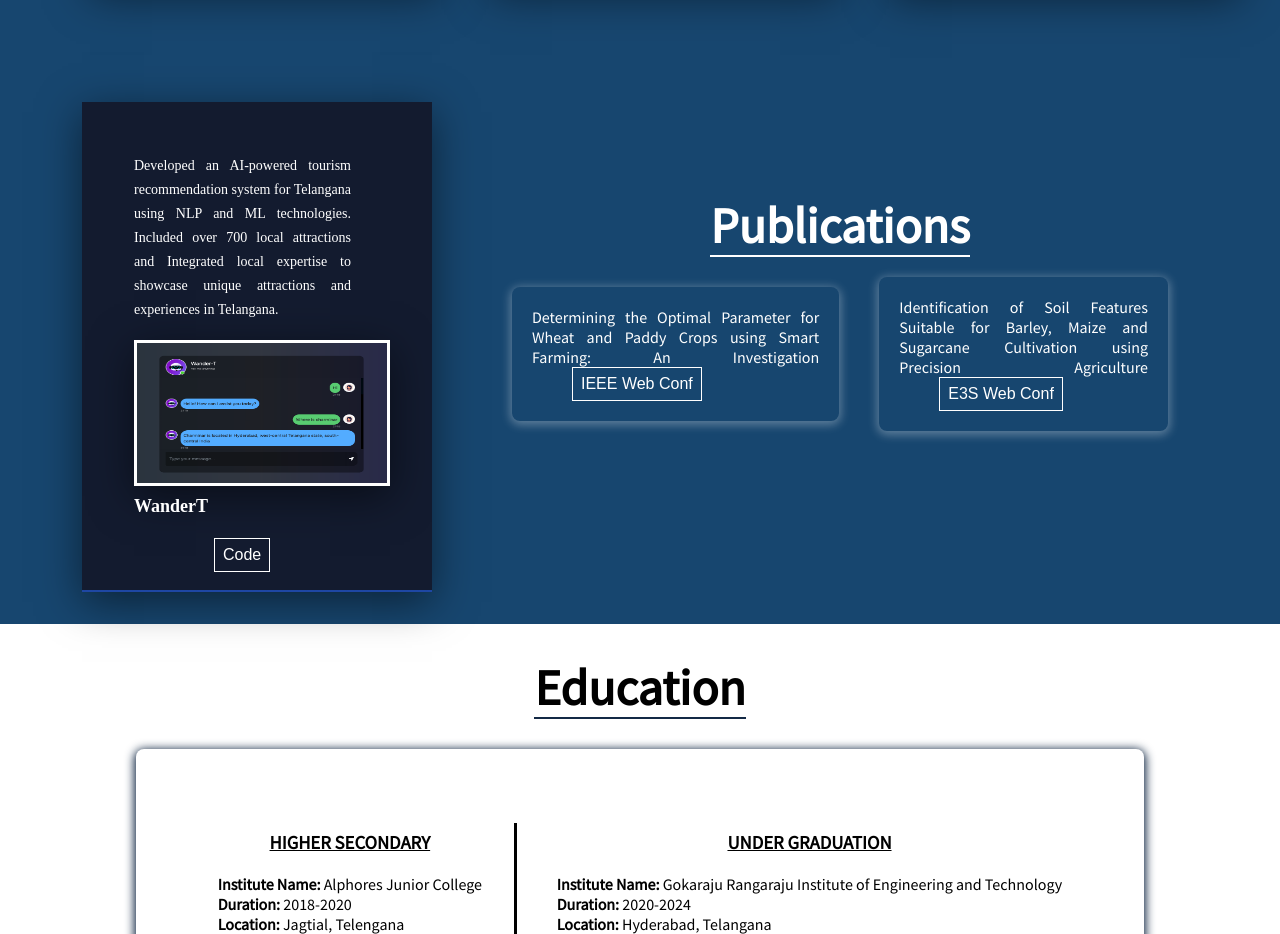
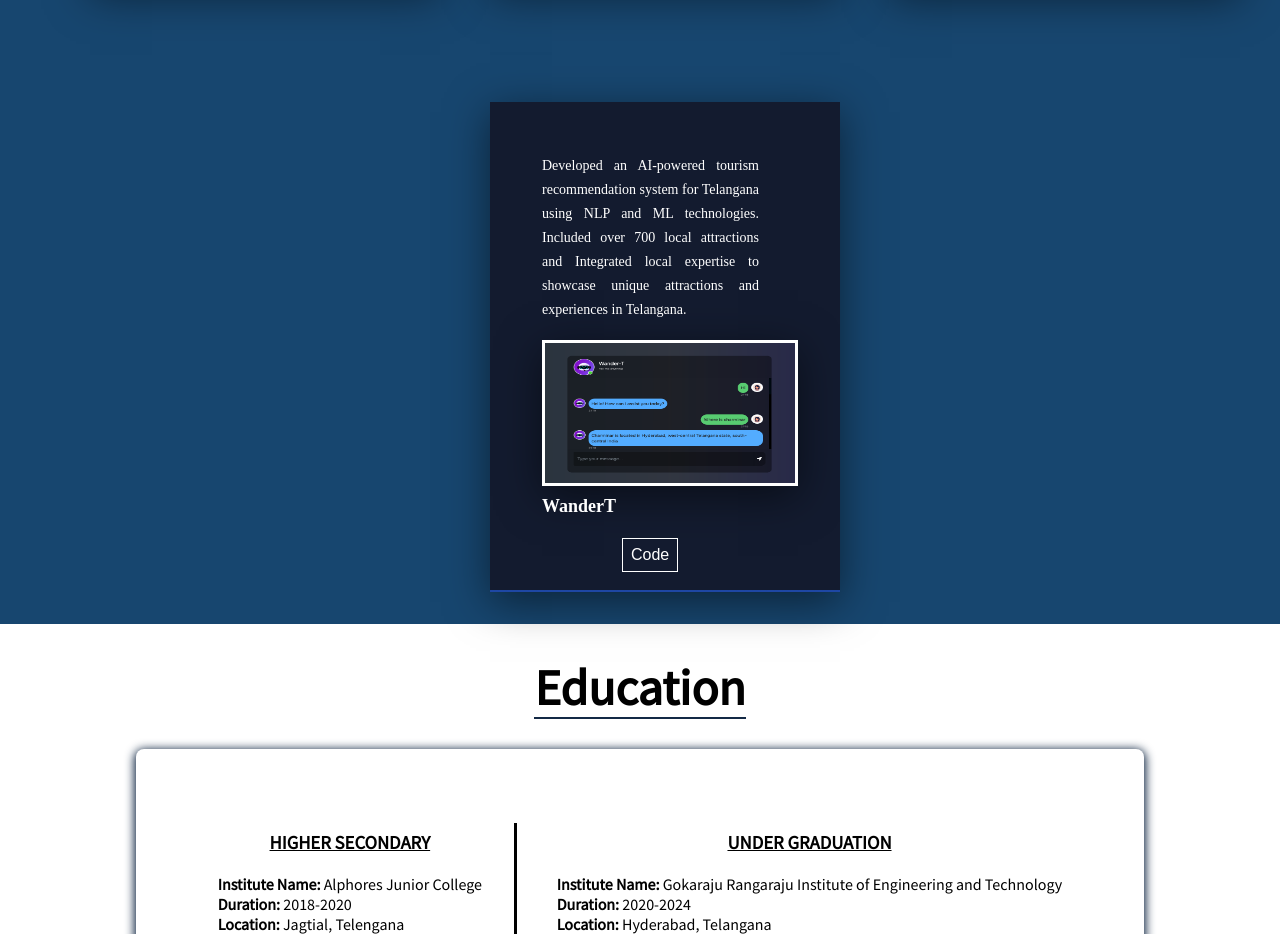
Before and after one commit to Srigana/Portfolio, a plain HTML site: page index.html in a window 1280 px wide. Shown: the part 2320-3254 px from the top of the page. Drawn offline with Linux system fonts and the light colour scheme.

Commit message:
Update index.html

```diff
--- a/index.html
+++ b/index.html
@@ -189,20 +189,6 @@ What sets me apart is my commitment to continuous learning and growth. From mast
       </div>
     </div>
   </div> -->
-  <section id="publications" class="skills">
-    <h2>Publications</h2>
-    <div class="skills-div">
-       <div class=" skills-card card4">
-        <span class="skill" id=" skill5">Determining the Optimal Parameter for Wheat and Paddy Crops using Smart Farming: An Investigation
-          <a href="https://ieeexplore.ieee.org/document/10128276"><button class="btn btn1 code">IEEE Web Conf</button></a></span>
-     </div>
-     <br>
-     <div class="skills-div">
-      <div class=" skills-card card3">
-       <span class="skill" id=" skill5">Identification of Soil Features Suitable for Barley, Maize and Sugarcane Cultivation using Precision Agriculture
-         <a href="https://www.e3s-conferences.org/articles/e3sconf/abs/2023/28/e3sconf_icmed-icmpc2023_01158/e3sconf_icmed-icmpc2023_01158.html"><button class="btn btn1 code">E3S Web Conf</button></a></span>
-    </div>
-    </section>
 </section>
 <section id="education" class="education">
     <h2>Education</h2>
```
